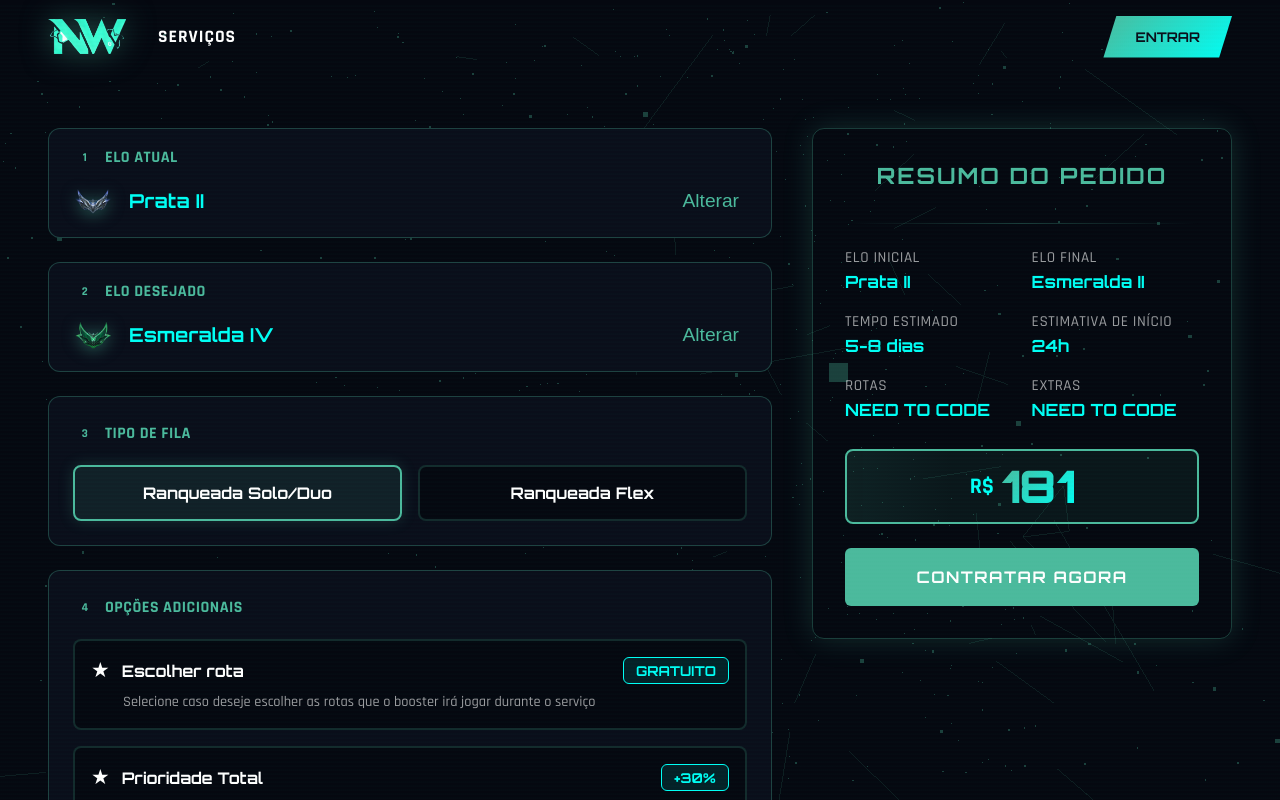
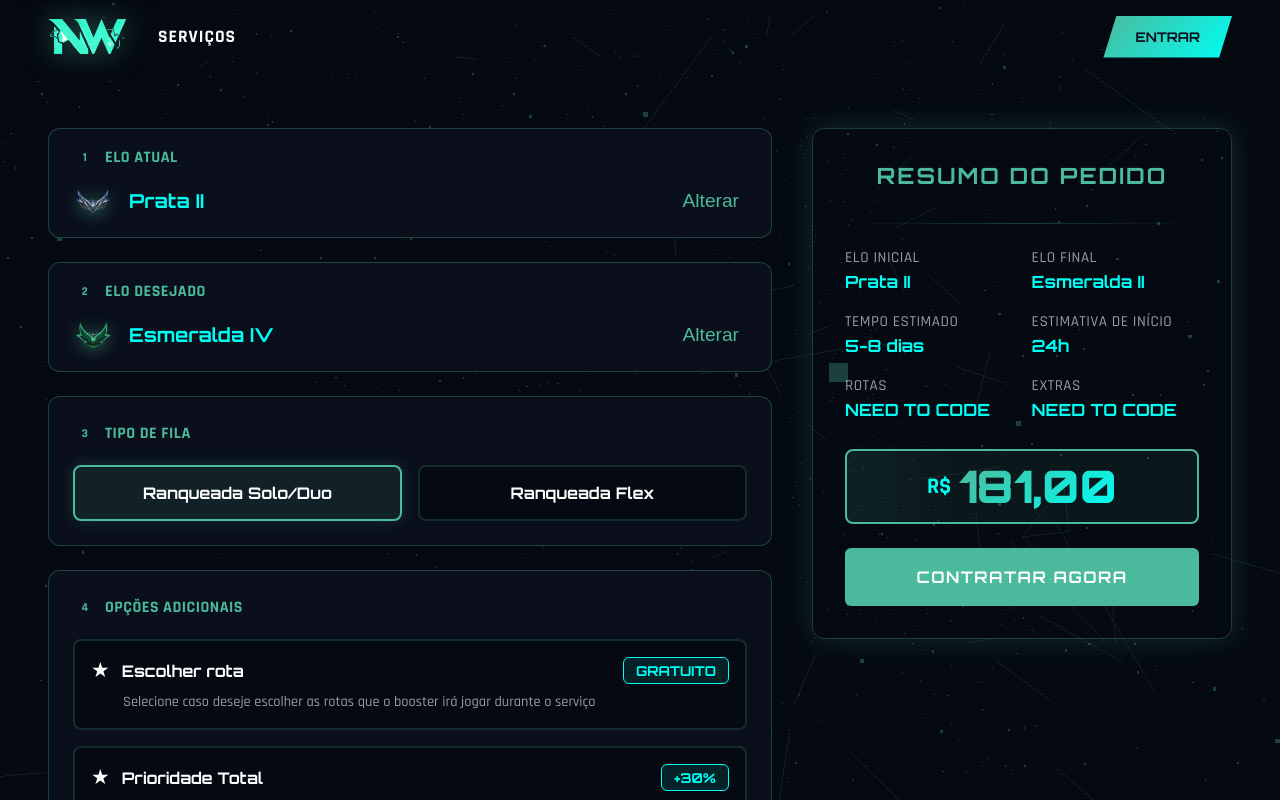
Before and after one commit to TheSh1ro/elodark-website, a Vue app: page /services/wins in a window 1280 px wide. Shown: the top 800 px of the page. Built offline with nearby package versions, Linux system fonts and the light colour scheme.

Commit message:
fix: alterada variavel number para localestring para representar valor em BRL

```diff
--- a/src/components/elojob/ElojobSummary.vue
+++ b/src/components/elojob/ElojobSummary.vue
@@ -41,7 +41,7 @@
     <div class="price-display">
       <div class="price-amount">
         <span class="currency">R$</span>
-        <span class="price">{{ price }}</span>
+        <span class="price">{{ price.toLocaleString('pt-BR', { minimumFractionDigits: 2 }) }}</span>
       </div>
     </div>
 
```
